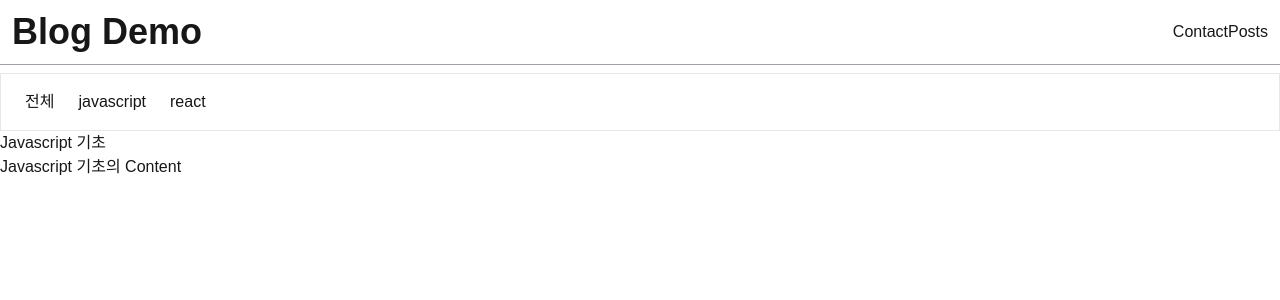
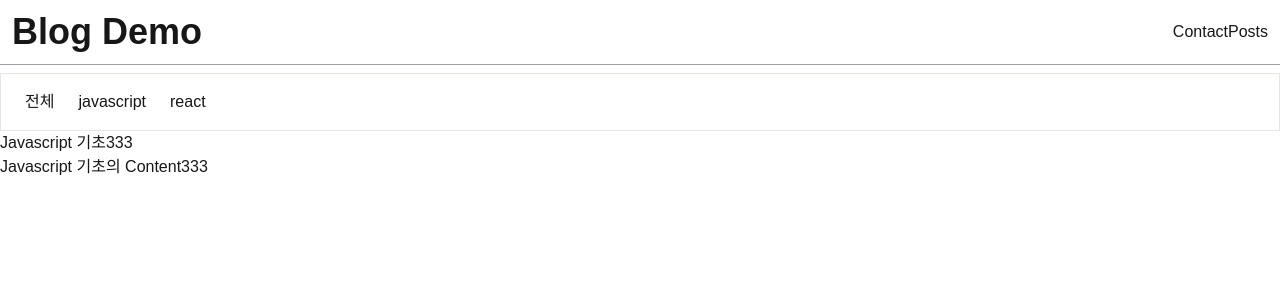
Before and after one commit to GangHyun95/nextjs-playground, a Next.js app: page /posts/javascript/example1 in a window 1280 px wide. Shown: the top 300 px of the page. Built offline with nearby package versions, Linux system fonts and the light colour scheme.

Commit message:
ISR 테스트

```diff
--- a/data/posts.json
+++ b/data/posts.json
@@ -1,9 +1,9 @@
 [
     {
         "id": "example1",
-        "title": "Javascript 기초",
+        "title": "Javascript 기초333",
         "category": "javascript",
-        "content": "Javascript 기초의 Content"
+        "content": "Javascript 기초의 Content333"
     },
     {
         "id": "example2",
--- a/src/app/posts/[category]/[post]/page.tsx
+++ b/src/app/posts/[category]/[post]/page.tsx
@@ -6,6 +6,7 @@ type Props = {
         post: string;
     };
 };
+export const revalidate = 3;
 
 export default async function PostPage({ params }: Props) {
     const post = await getPost(params.post);
--- a/src/app/posts/[category]/page.tsx
+++ b/src/app/posts/[category]/page.tsx
@@ -6,6 +6,8 @@ type Props = {
         category: string;
     };
 };
+
+export const revalidate = 3;
 
 export default async function CategoryPage({ params }: Props) {
     const categories = getCategories();
--- a/src/app/posts/page.tsx
+++ b/src/app/posts/page.tsx
@@ -1,5 +1,7 @@
 import { getPosts } from '@/api/post';
 import Link from 'next/link';
+
+export const revalidate = 3;
 
 export default async function PostPage() {
     const posts = await getPosts();
```
